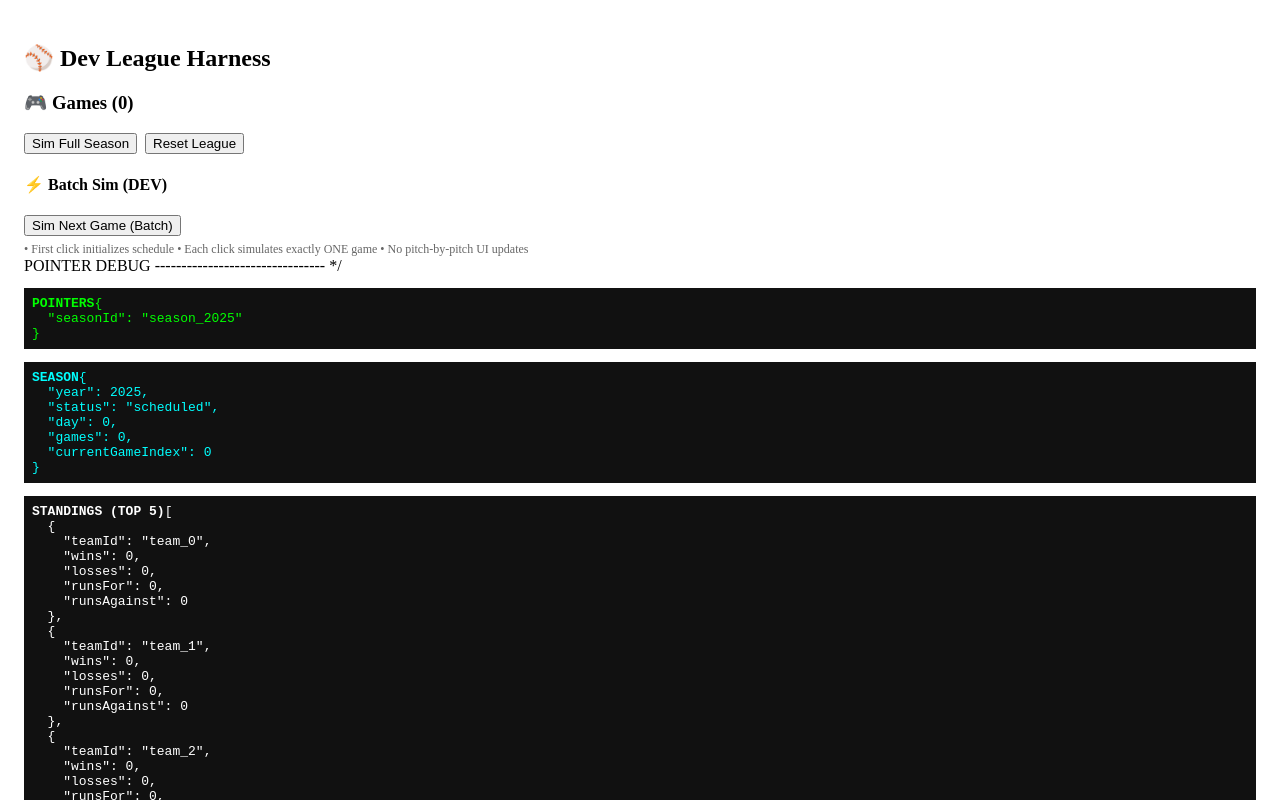
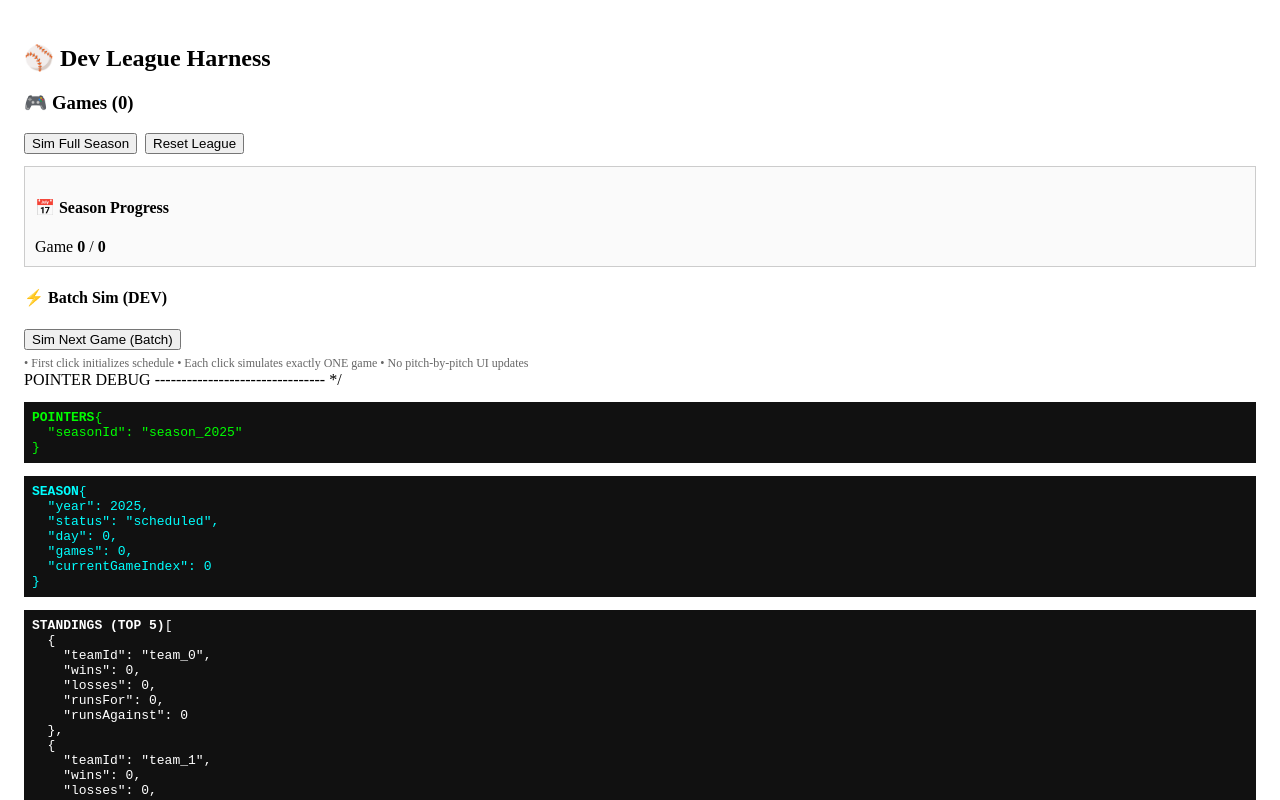
Before and after one commit to TheFaucett/GM-play-dash, a React (Vite) app in the folder GM-play-dash/: page / in a window 1280 px wide. Both pictures are taken after a click on the button "Create Full Dev League". Shown: the top 800 px of the page. Built offline with nearby package versions, Linux system fonts and the light colour scheme.

Commit message:
season snapshot panel unfinished

```diff
--- a/GM-play-dash/src/ui/DevLeagueHarness.tsx
+++ b/GM-play-dash/src/ui/DevLeagueHarness.tsx
@@ -1,6 +1,6 @@
 import React, { useState } from "react";
 import type { LeagueState } from "../engine/types/league";
-
+import { DevSeasonProgress } from "./DevSeasonProgress"
 import { createDevFullLeague } from "../engine/sim/createDevFullLeague";
 import { handleSimSeason } from "../engine/reducer/handlers/simSeason";
 import { DevGameList } from "./DevGameList";
@@ -83,7 +83,7 @@ export function DevLeagueHarness() {
           Reset League
         </button>
       </div>
-
+      { state && <DevSeasonProgress state={state}/>}
       {/* ------------------------------- */}
       <DevBatchSimControls state={state} setState={setState} />
       {/* ------------------------------- */}
--- /dev/null
+++ b/GM-play-dash/src/ui/DevSeasonProgress.tsx
@@ -0,0 +1,54 @@
+import type { LeagueState } from "../engine/types/league";
+
+export function DevSeasonProgress({ state }: { state: LeagueState }) {
+  const seasonId = state.pointers.seasonId;
+  if (!seasonId) return null;
+
+  const season = state.seasons[seasonId];
+  if (!season) return null;
+
+  const { currentGameIndex, gameIds } = season;
+  const totalGames = gameIds.length;
+
+  const lastGameId =
+    currentGameIndex > 0
+      ? gameIds[currentGameIndex - 1]
+      : null;
+
+  const lastGame =
+    lastGameId ? state.games[lastGameId] : null;
+
+  return (
+    <section
+      style={{
+        marginTop: 12,
+        padding: 10,
+        border: "1px solid #ccc",
+        background: "#fafafa",
+      }}
+    >
+      <h4>📅 Season Progress</h4>
+
+      <div>
+        Game <strong>{currentGameIndex}</strong> /{" "}
+        <strong>{totalGames}</strong>
+      </div>
+
+      {lastGame && (
+        <div style={{ marginTop: 8 }}>
+          <strong>Last Game:</strong>
+          <div>
+            {lastGame.awayTeamId} @ {lastGame.homeTeamId}
+          </div>
+          <div>
+            Final: {lastGame.score.away} – {lastGame.score.home}
+          </div>
+          <div>
+            Winner:{" "}
+            <strong>{lastGame.winningTeamId}</strong>
+          </div>
+        </div>
+      )}
+    </section>
+  );
+}
```
